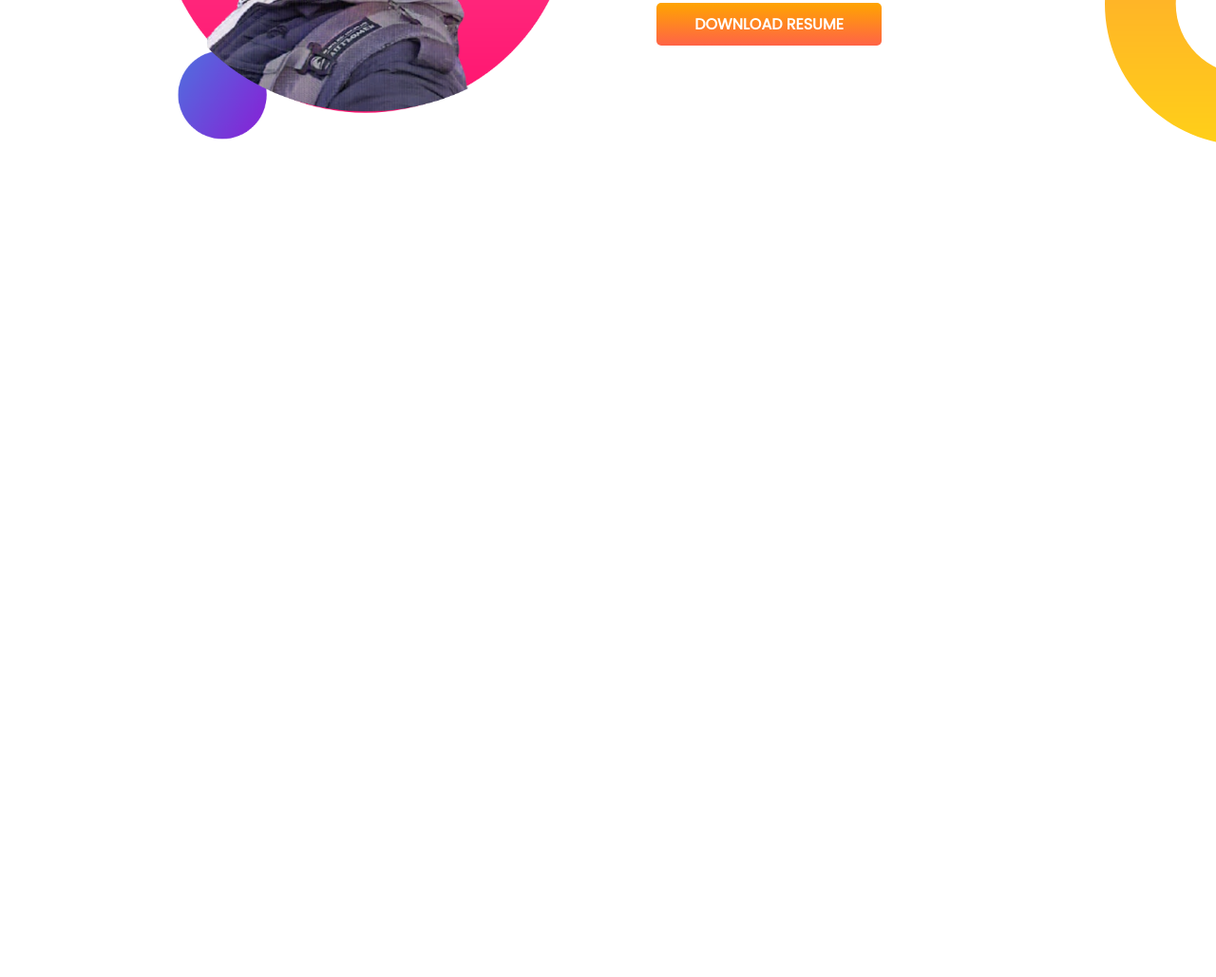
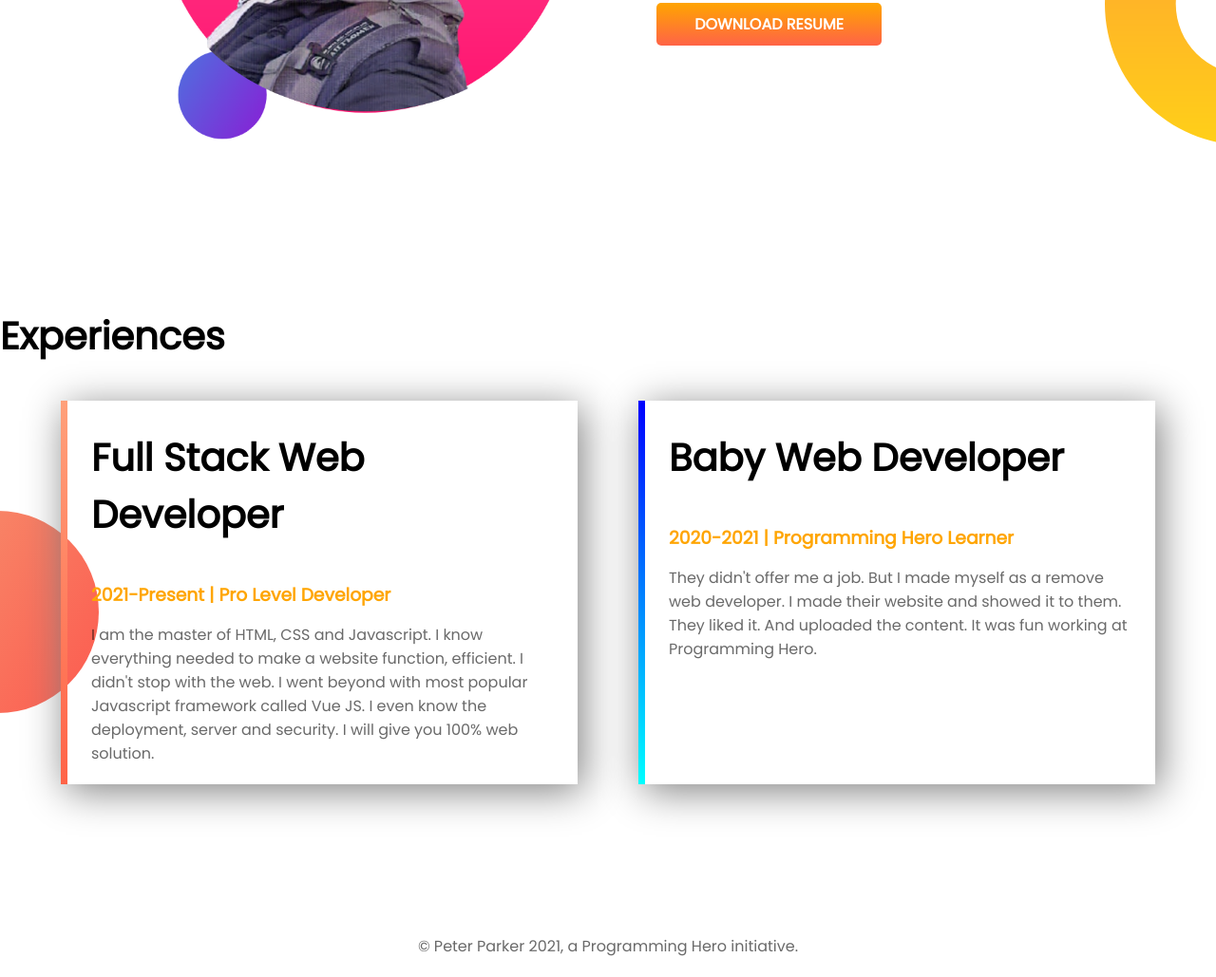
Before and after one commit to sohan653/my-portfolio, a plain HTML site: page index.html in a window 1280 px wide. Shown: the part 1106-2135 px from the top of the page at 95% size. Before the commit the page ends 1430 px from the top, so only its background shows below. Drawn offline with Linux system fonts and the light colour scheme.

Commit message:
footer part complete

```diff
--- a/index.html
+++ b/index.html
@@ -34,5 +34,25 @@
             <a href="index.html" class="hireme">DOWNLOAD RESUME</a>
         </div>
     </section>
+    <section class="three">
+        <h1>Experiences</h1>
+        <div class="box">
+            <div class="box_align">
+                <div class="boxhalf" id="full-stack">
+                    <h1>Full Stack Web Developer</h1>
+                    <h3>2021-Present | Pro Level Developer</h3>
+                    <p>I am the master of HTML, CSS and Javascript. I know everything needed to make a website function, efficient. I didn't stop with the web. I went beyond with most popular Javascript framework called Vue JS. I even know the deployment, server and security. I will give you 100% web solution.</p>
+                </div>
+                <div class="boxhalf" id="baby-web">
+                    <h1>Baby Web Developer</h1>
+                    <h3>2020-2021 | Programming Hero Learner</h3>
+                    <p>They didn't offer me a job. But I made myself as a remove web developer. I made their website and showed it to them. They liked it. And uploaded the content. It was fun working at Programming Hero.</p>
+                </div>
+            </div>
+        </div>
+    </section>
+    <div class="footer">
+        <p>© Peter Parker 2021, a Programming Hero initiative.</p>
+    </div>
 </body>
 </html>
--- a/style.css
+++ b/style.css
@@ -57,3 +57,72 @@ section.one{
     background-repeat: no-repeat;
     background-position: right;
 }
+
+.three{
+    width: 100%;
+    height: 80vh;
+    background-image: url(images/exp-bg.png);
+    background-repeat: no-repeat;
+    background-position-y: center;
+}
+.three h1{
+    font-size: 40px;
+
+}
+.box{
+    width: 100%;
+    height: 70%;
+
+    display: flex;
+
+    justify-content: center;
+
+}
+.box_align{
+    margin-top: 3%;
+    width: 100%;
+    height: 90%;
+
+    display: flex;
+}
+.boxhalf{
+    width: 42.5%;
+    margin-left:5%;
+    box-shadow: 5px 7px 40px grey;
+
+}
+.boxhalf h1{
+    padding: 30px 25px;
+    ;
+}
+.boxhalf h3{
+   color: orange;
+    padding: 10px 25px;
+}
+.boxhalf p{
+    padding: 5px 25px;
+    color: rgba(0, 0, 0, 0.589);
+    font-weight: 500;
+}
+#full-stack {
+    border-left: 7px solid;
+    border-image: linear-gradient(
+180deg, lightsalmon, tomato);
+    border-image-slice: 1;
+}
+#baby-web {
+    border-left: 7px solid;
+    border-image: linear-gradient(
+180deg, blue, cyan);
+    border-image-slice: 1;
+}
+
+/* chuka dia part */
+.footer{
+    width: 100%;
+    display: flex;
+    justify-content: center;
+    padding: 20px;
+    font-size: 16px;
+    color: rgba(0, 0, 0, 0.589);
+}
```
